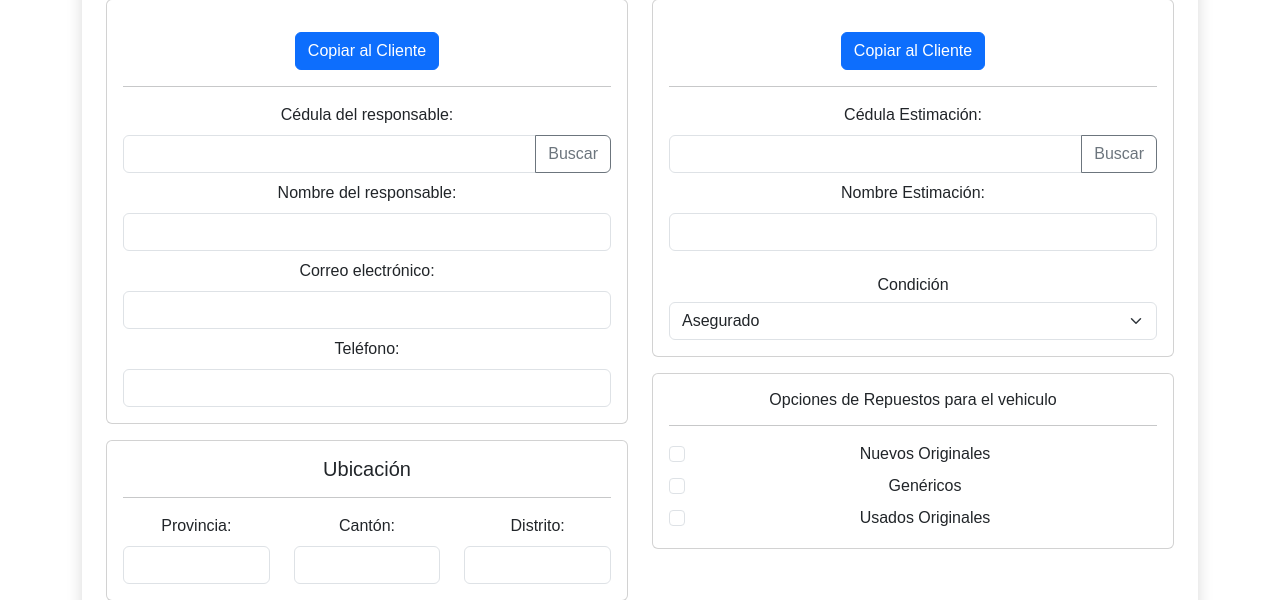
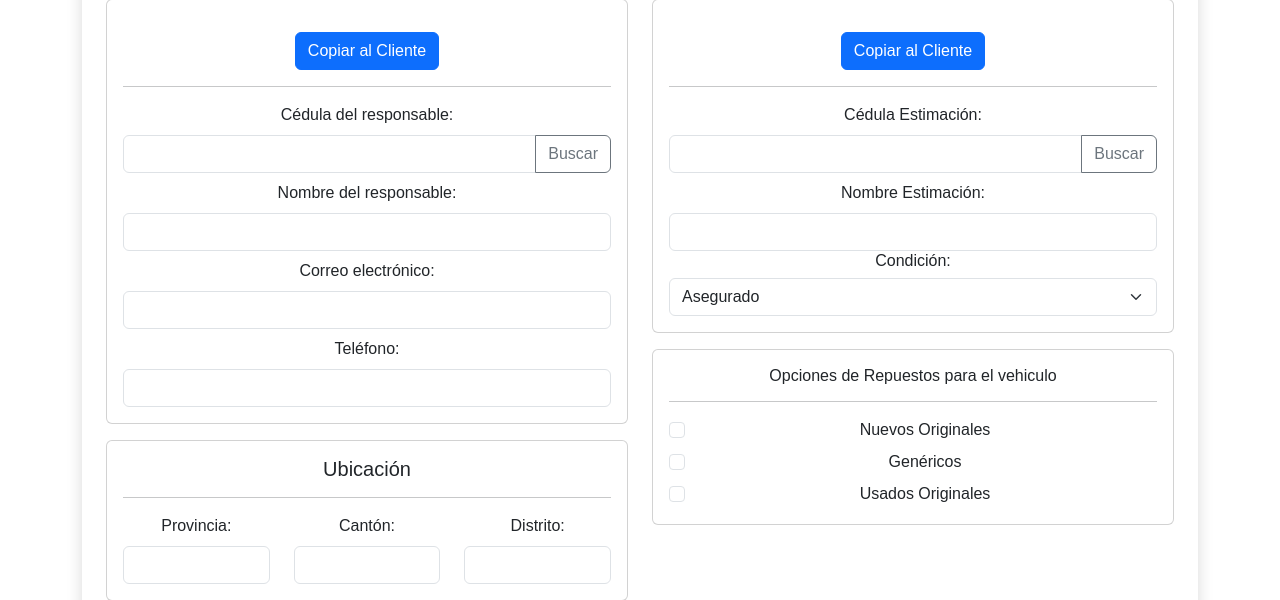
Before and after one commit to ASalazar11/WAB3, a Flask app: page / in a window 1280 px wide. Shown: the part 966-1566 px from the top of the page. Run offline with Flask 3, Linux system fonts and the light colour scheme; some libraries are stand-ins or nearby versions.

Commit message:
Ajuste 3 condicion

```diff
--- a/templates/index.html
+++ b/templates/index.html
@@ -501,10 +501,9 @@
                             <label for="nombre_estimacion" class="form-label mt-2">Nombre Estimación:</label>
                             <input type="text" id="nombre_estimacion" name="nombre_estimacion" class="form-control"
                                 required>
-                            <h6 class="card-title mt-4">Condición</h6>
+                            <h6 for="condicion" class="form-label">Condición:</h6>
                             <div class="dropdown">
-                                <select id="condicion" name="condicion" class="form-select"
-                                    onchange="toggleEmpresaFields()" required>
+                                <select id="condicion" name="condicion" class="form-select" onchange="toggleEmpresaFields()" required>
                                     <option value="asegurado">Asegurado</option>
                                     <option value="apoderado">Apoderado</option>
                                     <option value="conductor">Conductor</option>
```
